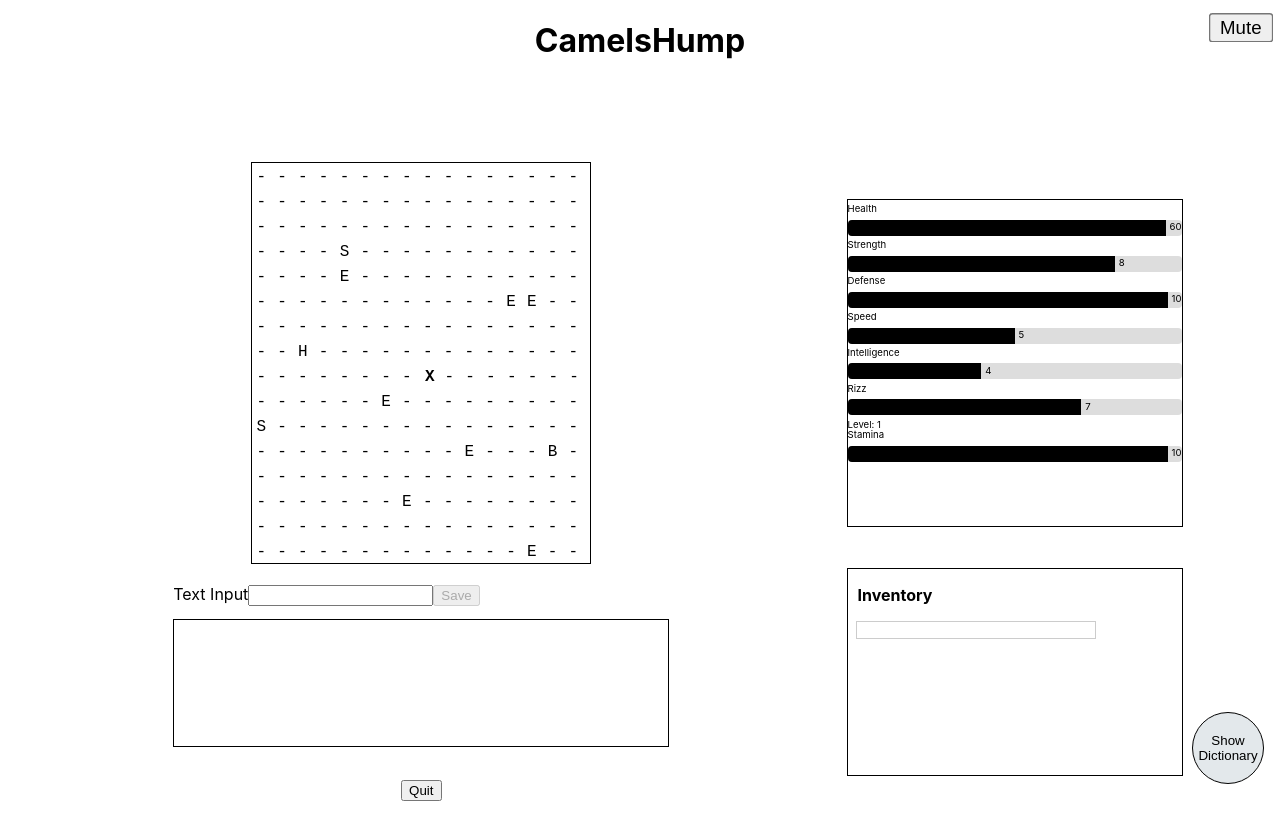
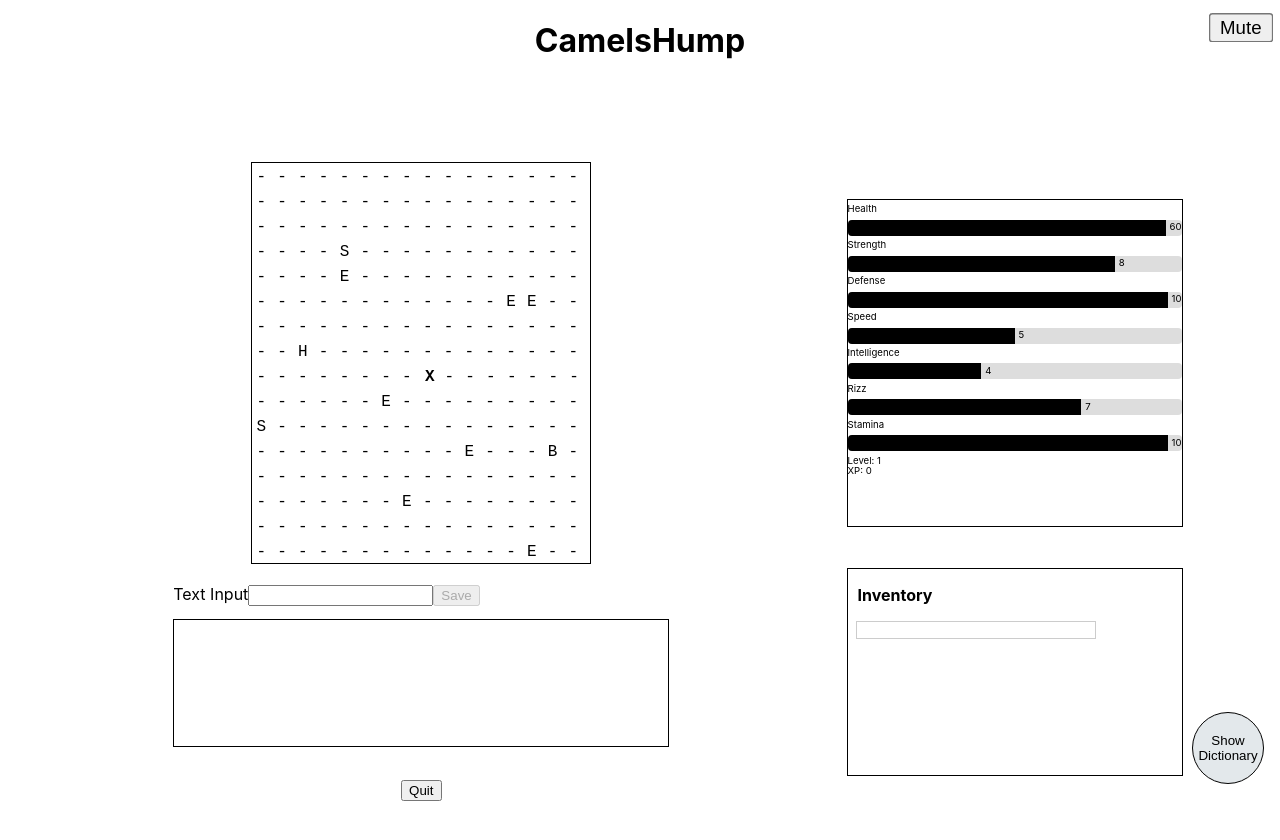
Before and after one commit to csci312a-f23/project-camelshump, a Next.js app: page /play in a window 1280 px wide. Shown: the top 840 px of the page. Built offline with nearby package versions, Linux system fonts and the light colour scheme; what @huggingface/inference would draw is missing.

Commit message:
Level up working when damagePlayer is not on a setTimeout

```diff
--- a/src/components/Stats.js
+++ b/src/components/Stats.js
@@ -24,9 +24,10 @@ export default function Stats({ stats, stamina, score }) {
         <StatBar label="Speed" value={stats.speed} />
         <StatBar label="Intelligence" value={stats.intelligence} />
         <StatBar label="Rizz" value={stats.rizz} />
-        <p>Level: {stats.level}</p>
         {/* conditionally render stamina if provided */}
         {stamina && <StatBar label="Stamina" value={stamina} />}
+        <p>Level: {stats.level}</p>
+        <p>XP: {stats.xp} </p>
       </div>
       <div className={styles.art}>
         <pre>{stats.art}</pre>
--- a/src/components/StatsShape.js
+++ b/src/components/StatsShape.js
@@ -11,8 +11,8 @@ const StatsShape = PropTypes.shape({
   speed: PropTypes.number.isRequired,
   intelligence: PropTypes.number.isRequired,
   rizz: PropTypes.number.isRequired,
-  level: PropTypes.number,
-  xp: PropTypes.number,
+  level: PropTypes.number.isRequired,
+  xp: PropTypes.number.isRequired,
   maxHealth: PropTypes.number.isRequired,
   // eslint-disable-next-line react/require-default-props
   art: PropTypes.string,
@@ -20,8 +20,6 @@ const StatsShape = PropTypes.shape({
 
 StatsShape.defaultProps = {
   art: "",
-  level: 1,
-  xp: 0,
 };
 
 export default StatsShape;
--- a/src/pages/play.js
+++ b/src/pages/play.js
@@ -192,7 +192,7 @@ export default function GameViewer({ className }) {
   };
 
   const enemyAction = () => {
-    damagePlayer(enemy.strength);
+    // damagePlayer(enemy.strength);
     fightPrompt(
       `${enemy.name} attacks and deals ${enemy.strength} damage.`,
       `I'm a ${className}, and an ${enemy.name} attacks, describe what happens.`
@@ -356,7 +356,7 @@ export default function GameViewer({ className }) {
     const newXp = stats.xp + xpToGain;
     let newStats;
 
-    newLevelThreshold = stats.level * 10 + stats.level;
+    const newLevelThreshold = stats.level * 10 + stats.level;
     if (newXp >= newLevelThreshold)
       newStats = levelUp(newXp - newLevelThreshold);
     else {
```
